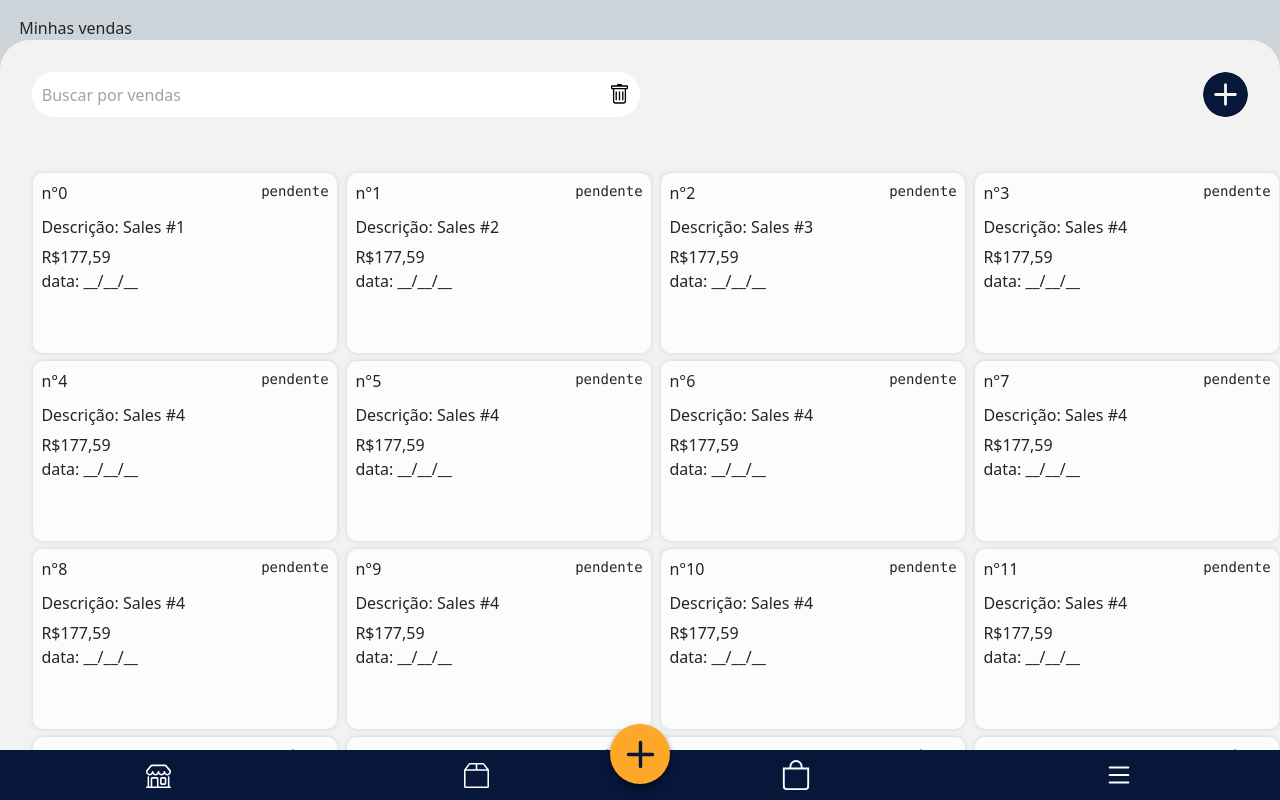
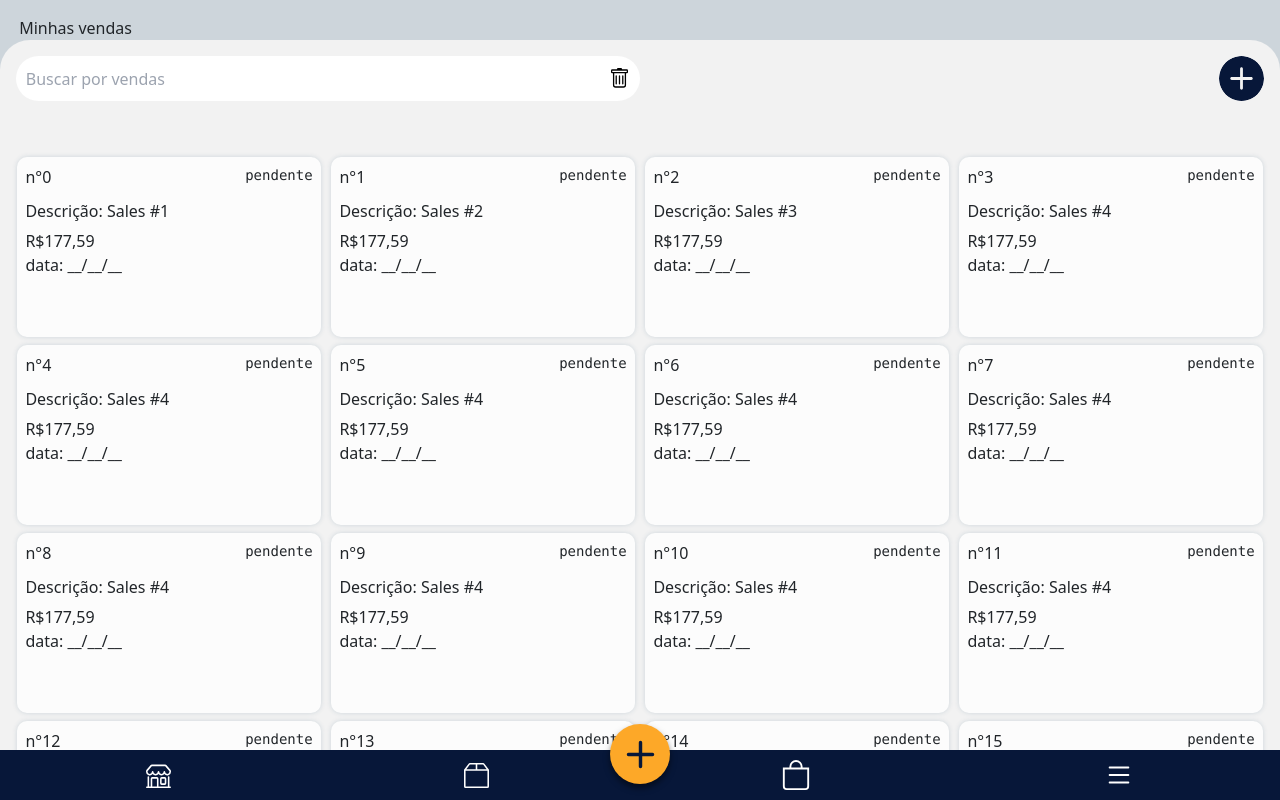
Before and after one commit to Sousa-Diin/eewdoces, a React (Vite) app: page /eewdoces/sales/all in a window 1280 px wide. Built offline with nearby package versions, Linux system fonts and the light colour scheme.

Commit message:
style: fixes#32 :heavy_check_mark: item sales center

```diff
--- a/frontend/src/pages/sales/sales.css
+++ b/frontend/src/pages/sales/sales.css
@@ -15,10 +15,10 @@
   flex-flow: column;
   gap: 1rem;
   background-color: var(--color-white-nave);
-  max-height: 100%;
+
+  height: 100%;
   width: auto;
   border-radius: 30px;
-  padding: 1rem;
 }
 
 .container-sales nav {
```
